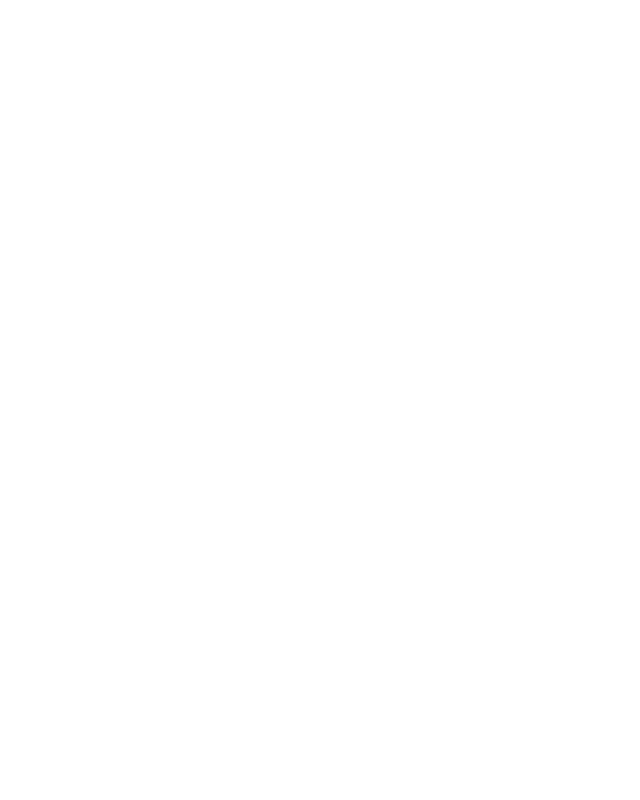
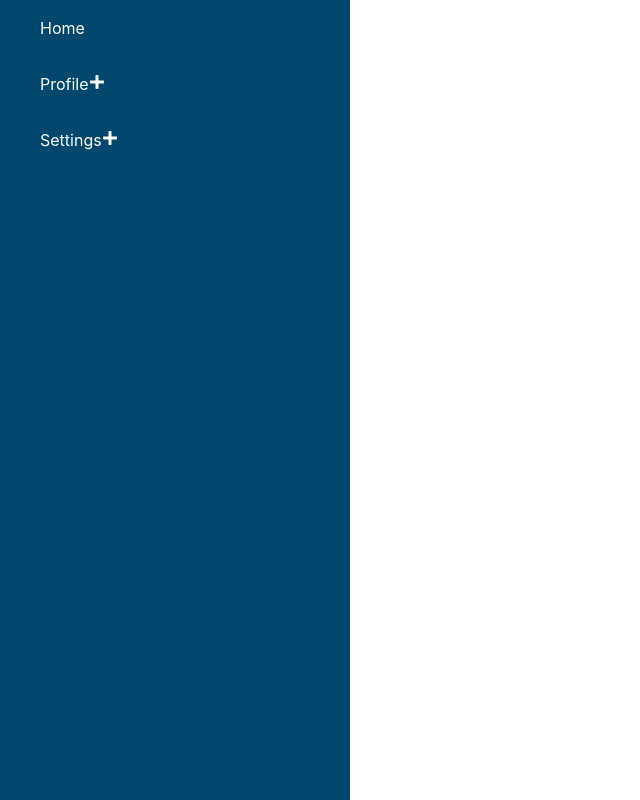
Before and after one commit to CodeWithUmair/My-React-Components, a React (Vite) app: page / in a window 1280 px wide. Shown: the whole page, without its empty margins (0-640 px from the left). Built offline with nearby package versions, Linux system fonts and the light colour scheme.

Commit message:
tree-view

```diff
--- a/src/App.jsx
+++ b/src/App.jsx
@@ -16,8 +16,8 @@
 // import SearchAutocomplete from "./components/search-autocomplete-with-api";
 // import StarRating from "./components/starRating";
 // import TicTacToe from "./components/tic-tact-toe";
-// import TreeView from "./components/tree-view";
-// import menus from "./components/tree-view/data";
+import TreeView from "./components/tree-view";
+import menus from "./components/tree-view/data";
 // import UseFetchHookTest from "./components/use-fetch/test";
 // import UseOnclickOutsideTest from "./components/use-outside-click/test";
 // import UseWindowResizeTest from "./components/use-window-resize/test";
@@ -47,7 +47,7 @@
       {/* <LoadMoreData /> */}
 
       {/* Tree view component/menu UI component / recursive navigation menu */}
-      {/* <TreeView menus={menus} /> */}
+      <TreeView menus={menus} />
 
       {/* QR code generator */}
       {/* <QRCodeGenerator/> */}
--- /dev/null
+++ b/src/components/tree-view/index.jsx
@@ -0,0 +1,11 @@
+import React from "react";
+import "./styles.css";
+import MenuList from "./menu-list";
+
+export default function TreeView({ menus = [] }) {
+  return (
+    <div className="tree-view-container">
+      <MenuList list={menus} />
+    </div>
+  );
+}
--- /dev/null
+++ b/src/components/tree-view/menu-item.jsx
@@ -0,0 +1,40 @@
+import React, { useState } from "react";
+import MenuList from "./menu-list";
+import { FaMinus, FaPlus } from "react-icons/fa";
+
+export default function MenuItem({ item }) {
+  const [displayCurrentChildren, setDisplayCurrentChildren] = useState({});
+
+  function handleToggleChildren(getCurrentLabel) {
+    setDisplayCurrentChildren({
+      ...displayCurrentChildren,
+      [getCurrentLabel]: !displayCurrentChildren[getCurrentLabel],
+    });
+  }
+
+  console.log(displayCurrentChildren);
+  return (
+    <li>
+      <div className="menu-item">
+        <p onClick={() => handleToggleChildren(item.label)}>
+          {item.label}
+          {item && item.children && item.children.length ? (
+            <span style={{ cursor: "pointer" }}>
+              {displayCurrentChildren[item.label] ? (
+                <FaMinus color="#fff" />
+              ) : (
+                <FaPlus color="#fff" />
+              )}
+            </span>
+          ) : null}
+        </p>
+      </div>
+      {item &&
+      item.children &&
+      item.children.length > 0 &&
+      displayCurrentChildren[item.label] ? (
+        <MenuList list={item.children} />
+      ) : null}
+    </li>
+  );
+}
--- /dev/null
+++ b/src/components/tree-view/menu-list.jsx
@@ -0,0 +1,12 @@
+import React from "react";
+import MenuItem from "./menu-item";
+
+export default function MenuList({ list = [] }) {
+  return (
+    <ul className="menu-list-container">
+      {list && list.length
+        ? list.map((listItem, i) => <MenuItem key={i} item={listItem} />)
+        : null}
+    </ul>
+  );
+}
--- /dev/null
+++ b/src/components/tree-view/styles.css
@@ -0,0 +1,19 @@
+.tree-view-container {
+  min-height: 100vh;
+  width: 350px;
+  background: rgb(0, 71, 110);
+}
+
+.menu-item {
+  display: flex;
+  align-items: center;
+  gap: 20px;
+  cursor: pointer;
+  color: #fff;
+}
+
+.menu-list-container {
+  list-style: none;
+  margin-top: 0px;
+  margin-bottom: 0px;
+}
```
